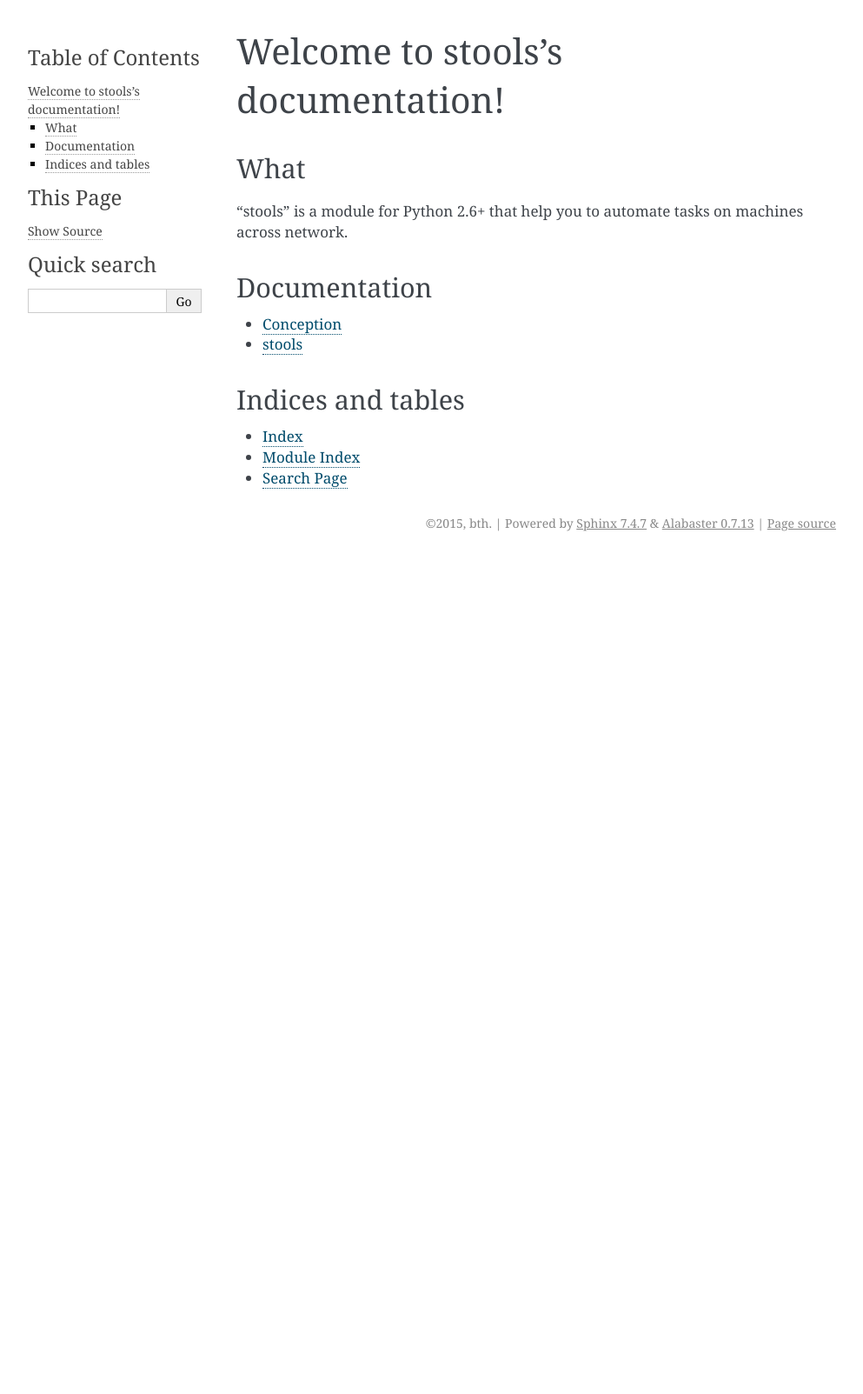
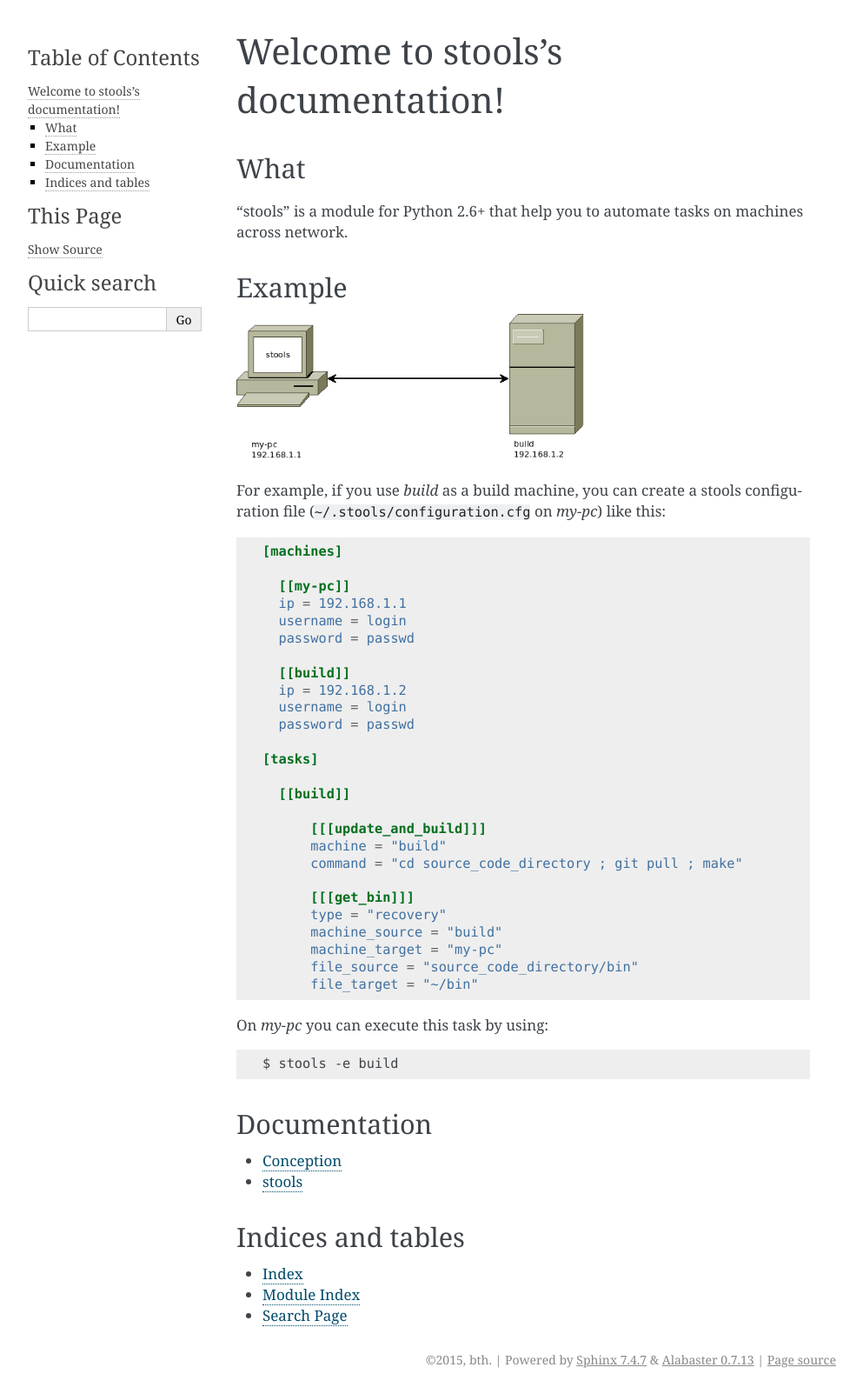
Before and after one commit to bth/stools, a Sphinx documentation site: the page built from doc/index.rst, in a window 1280 px wide. Shown: the whole page at 87% size, without its empty margins (148-1141 px from the left). Built offline with Sphinx 7.4.7, drawn with Linux system fonts in a browser that asks for light colours; before the commit the page ends 900 px from its top, so only the background shows below that.

Commit message:
Creation of Example section

```diff
--- a/doc/index.rst
+++ b/doc/index.rst
@@ -11,6 +11,47 @@ What
 
 "stools" is a module for Python 2.6+ that help you to automate tasks on machines across network.
 
+Example
+-------
+
+.. image:: img/example1.png
+    :width: 300pt
+
+For example, if you use `build` as a build machine, you can create a
+stools configuration file (:file:`~/.stools/configuration.cfg` on `my-pc`) like this:
+
+.. code-block:: ini
+
+  [machines]
+
+    [[my-pc]]
+    ip = 192.168.1.1
+    username = login
+    password = passwd
+
+    [[build]]
+    ip = 192.168.1.2
+    username = login
+    password = passwd
+
+  [tasks]
+
+    [[build]]
+
+        [[[update_and_build]]]
+        machine = "build"
+        command = "cd source_code_directory ; git pull ; make"
+
+        [[[get_bin]]]
+        type = "recovery"
+        machine_source = "build"
+        machine_target = "my-pc"
+        file_source = "source_code_directory/bin"
+        file_target = "~/bin"
+
+On `my-pc` you can execute this task by using::
+
+    $ stools -e build
 
 Documentation
 -------------
```
Also changed, not shown: doc/img/example1.png (added), 1 other file.
